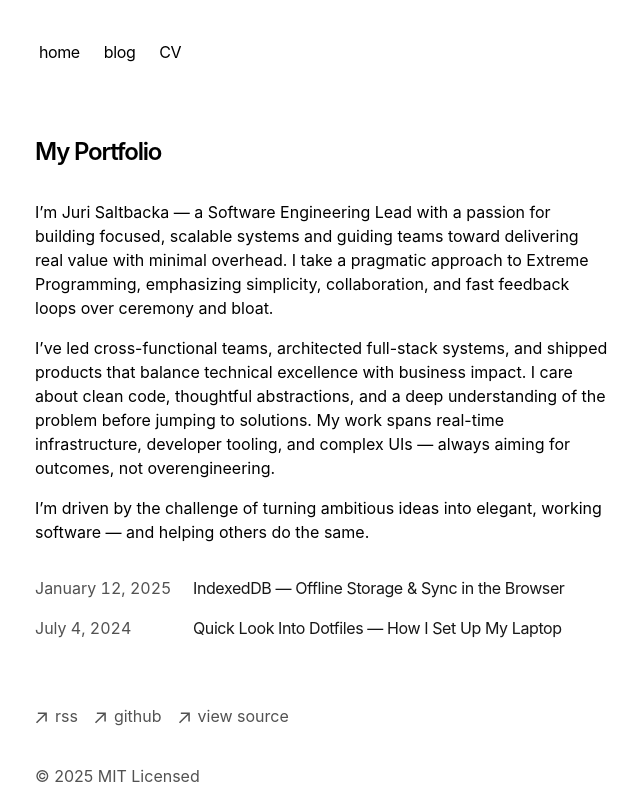
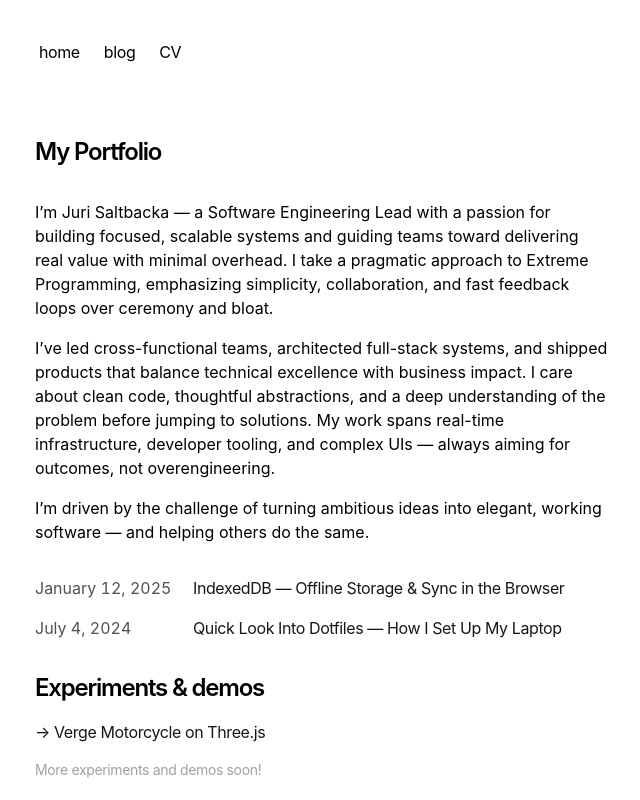
Before and after one commit to salttis/saltt-is, a Next.js app: page / in a window 1280 px wide. Shown: the top 800 px of the page, without its empty margins (317-957 px from the left). Built offline with nearby package versions, Linux system fonts and the light colour scheme.

Commit message:
feat: add Experiments component to the main page

```diff
--- /dev/null
+++ b/app/components/experiments.tsx
@@ -0,0 +1,28 @@
+import Link from "next/link";
+
+const allExperiments = [
+  {
+    title: "Verge Motorcycle on Three.js",
+    url: "https://verge-experiments.git.saltt.is/",
+  },
+];
+
+export function Experiments() {
+  return (
+    <div>
+      <h2 className="mb-4 text-2xl font-semibold tracking-tighter">Experiments &amp; demos</h2>
+      {allExperiments.map((experiment) => (
+        <Link key={experiment.url} className="flex flex-col space-y-1 mb-4" href={`${experiment.url}`} target="_blank">
+          <div className="w-full flex flex-col md:flex-row space-x-0 md:space-x-2">
+            <p className="text-neutral-900 dark:text-neutral-100 tracking-tight">&rarr; {experiment.title}</p>
+          </div>
+        </Link>
+      ))}
+      <div className="w-full flex flex-col md:flex-row space-x-0 md:space-x-2">
+        <p className="text-neutral-400 dark:text-neutral-600 tracking-tight text-sm">
+          More experiments and demos soon!
+        </p>
+      </div>
+    </div>
+  );
+}
--- a/app/page.tsx
+++ b/app/page.tsx
@@ -1,4 +1,5 @@
 import { BlogPosts } from "app/components/posts";
+import { Experiments } from "app/components/experiments";
 
 export default function Page() {
   return (
@@ -10,6 +11,9 @@ export default function Page() {
       <div className="my-8">
         <BlogPosts />
       </div>
+      <div className="my-8">
+        <Experiments />
+      </div>
     </section>
   );
 }
```
